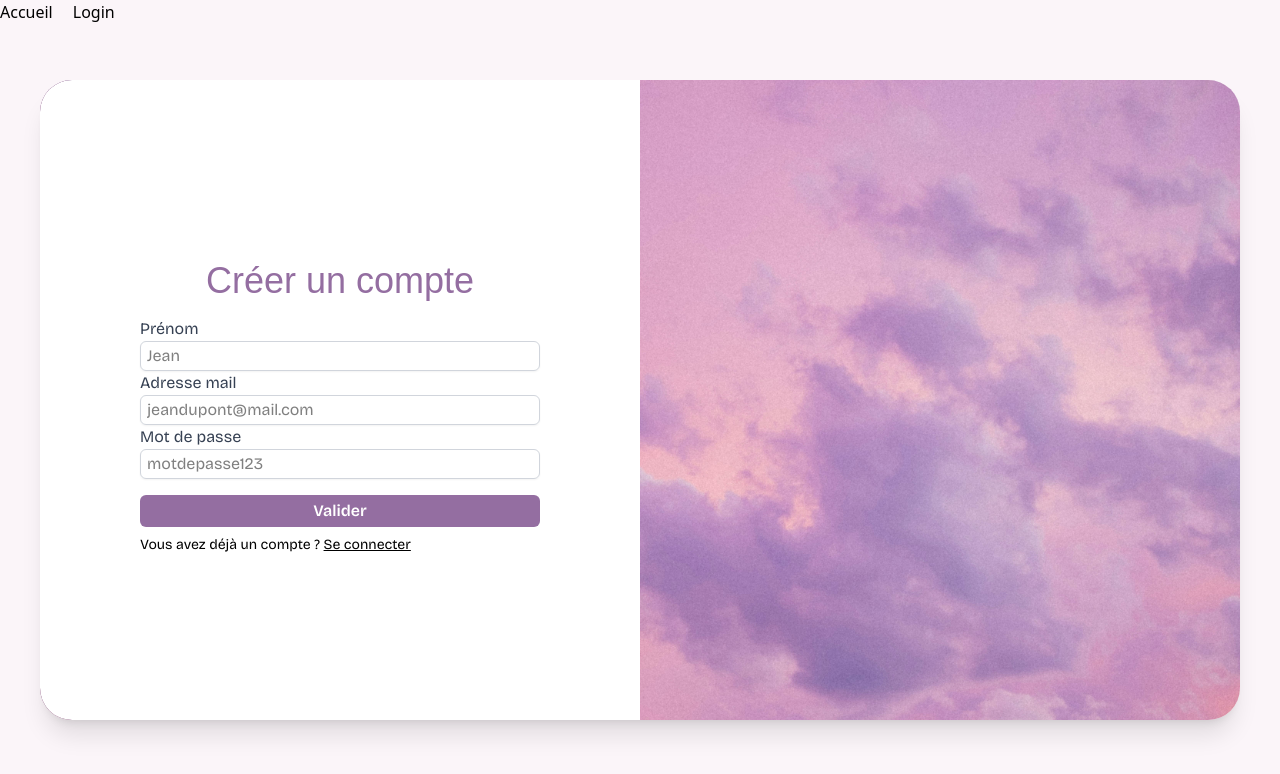
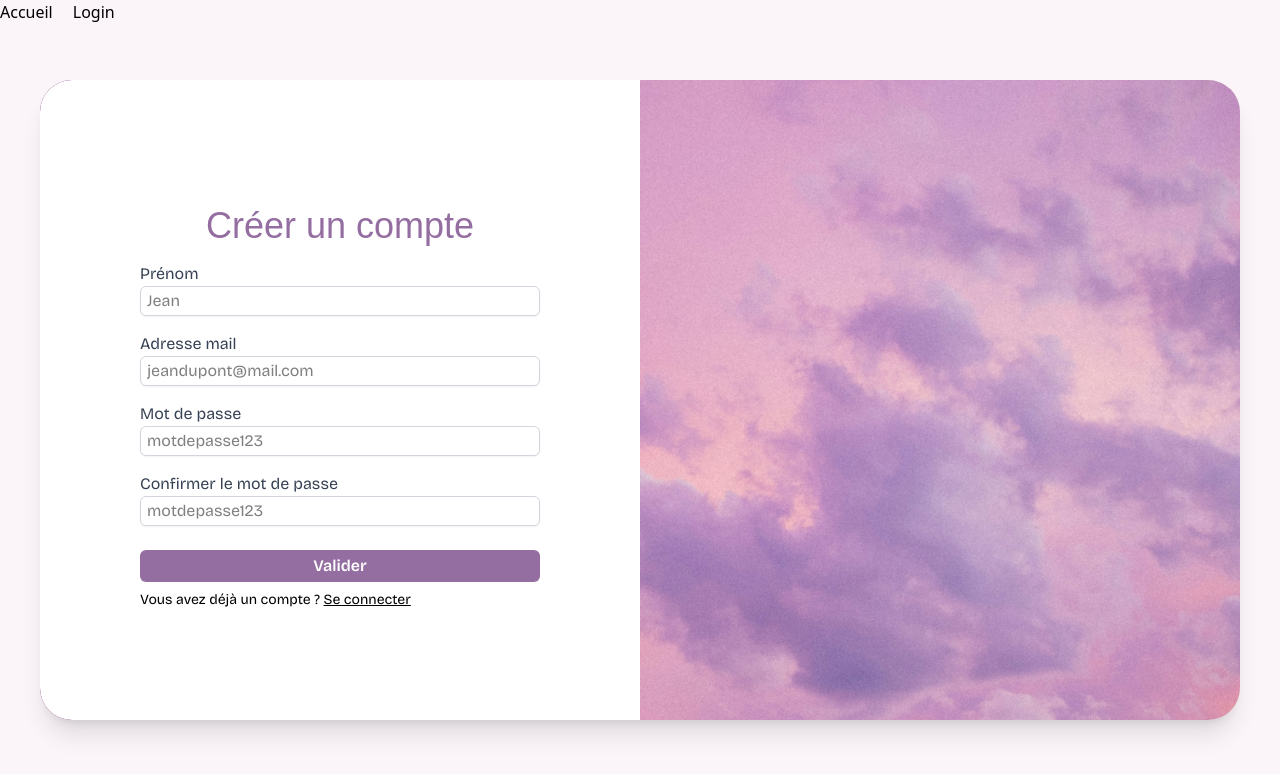
Before and after one commit to Nathmaxx/phinestia, a React (Vite) app: page /authentification/inscription in a window 1280 px wide. Shown: the top 774 px of the page. Built offline with nearby package versions, Linux system fonts and the light colour scheme; no server answers; a web font is replaced by a local one.

Commit message:
Mise à jour des composants de formulaire : ajout de la gestion du mot de passe et confirmation, ajustement des classes CSS pour les espaces, et création d'un nouveau composant PasswordInput.

```diff
--- /dev/null
+++ b/src/components/Inputs/PasswordInput.tsx
@@ -0,0 +1,9 @@
+
+
+const PasswordInput = () => {
+	return (
+		<div>PasswordInput</div>
+	)
+}
+
+export default PasswordInput
--- a/src/components/Inputs/TextInput.tsx
+++ b/src/components/Inputs/TextInput.tsx
@@ -18,7 +18,7 @@ const TextInput = ({ value, setValue, placeholder, className, password = false }
 			value={value}
 			onChange={(e) => handleChange(e.target.value)}
 			type={password ? "password" : "text"}
-			className={`w-full border border-gray-300 rounded-md outline-none py-0.5 px-1.5 shadow-xs ${className}`}
+			className={`w-full border border-gray-300 rounded-md outline-none py-0.5 px-1.5 shadow-xs ${password ? "tracking-widest" : ""} ${className}`}
 			placeholder={placeholder}
 		/>
 	)
--- a/src/components/forms/LoginForm.tsx
+++ b/src/components/forms/LoginForm.tsx
@@ -6,10 +6,10 @@ import { useAuth } from "../../hooks/useAuthContext"
 
 type LoginFormProps = {
 	className?: string
-	gap?: number
+	gap?: string
 }
 
-const LoginForm = ({ className, gap = 4 }: LoginFormProps) => {
+const LoginForm = ({ className, gap = "mb-4" }: LoginFormProps) => {
 
 	const { login } = useAuth()
 
@@ -42,7 +42,7 @@ const LoginForm = ({ className, gap = 4 }: LoginFormProps) => {
 				value={userInfos.email}
 				setValue={(value: string) => setInfo("email", value)}
 				placeholder="jeandupont@mail.com"
-				className={`mb-${gap}`}
+				className={gap}
 			/>
 
 			<p className="text-gray-700">Mot de passe</p>
@@ -52,10 +52,10 @@ const LoginForm = ({ className, gap = 4 }: LoginFormProps) => {
 				placeholder="************"
 				password
 			/>
-			<p className={`mb-${gap} text-sm mt-1.5 cursor-pointer hover:underline`}>Mot de passe oublié ?</p>
+			<p className={`${gap} text-sm mt-1.5 cursor-pointer hover:underline`}>Mot de passe oublié ?</p>
 
 
-			<SubmitButton className="flex items-center justify-center mt-4">
+			<SubmitButton className="flex items-center justify-center mt-2">
 				<span>Connexion</span>
 			</SubmitButton>
 		</form>
--- a/src/components/forms/SignInForm.tsx
+++ b/src/components/forms/SignInForm.tsx
@@ -5,15 +5,16 @@ import SubmitButton from "../SubmitButton"
 
 type SignInFormProps = {
 	className?: string
-	gap?: number
+	gap?: string
 }
 
-const SignInForm = ({ className, gap = 4 }: SignInFormProps) => {
+const SignInForm = ({ className, gap = "mb-4" }: SignInFormProps) => {
 
 	const [userInfos, setUserInfos] = useState({
 		firstName: "",
 		email: "",
-		password: ""
+		password: "",
+		confirmPassword: ""
 	})
 
 	const setInfo = (type: keyof SignInInfos, value: string) => {
@@ -39,7 +40,7 @@ const SignInForm = ({ className, gap = 4 }: SignInFormProps) => {
 				value={userInfos.firstName}
 				setValue={(value: string) => setInfo("firstName", value)}
 				placeholder="Jean"
-				className={`mb-${gap}`}
+				className={gap}
 			/>
 
 			<p className="text-gray-700">Adresse mail</p>
@@ -47,7 +48,7 @@ const SignInForm = ({ className, gap = 4 }: SignInFormProps) => {
 				value={userInfos.email}
 				setValue={(value: string) => setInfo("email", value)}
 				placeholder="jeandupont@mail.com"
-				className={`mb-${gap}`}
+				className={gap}
 			/>
 
 			<p className="text-gray-700">Mot de passe</p>
@@ -55,10 +56,18 @@ const SignInForm = ({ className, gap = 4 }: SignInFormProps) => {
 				value={userInfos.password}
 				setValue={(value: string) => setInfo("password", value)}
 				placeholder="motdepasse123"
-				className={`mb-${gap}`}
+				className={gap}
 			/>
 
-			<SubmitButton className="flex items-center justify-center group mt-4">
+			<p className="text-gray-700">Confirmer le mot de passe</p>
+			<TextInput
+				value={userInfos.confirmPassword}
+				setValue={(value: string) => setInfo("confirmPassword", value)}
+				placeholder="motdepasse123"
+				className={gap}
+			/>
+
+			<SubmitButton className="flex items-center justify-center group mt-2">
 				<span>Valider</span>
 			</SubmitButton>
 		</form>
--- a/src/contexts/AuthContext.tsx
+++ b/src/contexts/AuthContext.tsx
@@ -28,6 +28,10 @@ export const AuthProvider = ({ children }: ExpenseProviderProps) => {
 		try {
 			const response = await api.get("/auth/check-auth")
 			console.log(response)
+			if (response && response.data.user) {
+				const user = response.data.user as UserContextInfos
+				setUserInfos(user)
+			}
 			return { success: true, message: "Utilisateur connecté" }
 		} catch (error) {
 			return catchError(error, "Imporrible de vérifier l'authentification")
--- a/src/pages/Authentication.tsx
+++ b/src/pages/Authentication.tsx
@@ -60,14 +60,14 @@ const Authentication = ({ method = "signin" }: AuthenticationProps) => {
 					>
 						{currentMethod === "signin" ? (
 							<>
-								<SignInForm className="w-full" gap={6} />
+								<SignInForm className="w-full" />
 								<p className="mt-2 text-sm font-bricolage cursor-pointer" onClick={handleToggle}>
 									Vous avez déjà un compte ? <span className="underline">Se connecter</span>
 								</p>
 							</>
 						) : (
 							<>
-								<LoginForm className="w-full" gap={6} />
+								<LoginForm className="w-full" />
 								<p className="mt-2 text-sm font-bricolage cursor-pointer" onClick={handleToggle} >
 									Pas encore de compte ? <span className="underline">S'inscrire</span>
 								</p>
--- a/src/types/user.ts
+++ b/src/types/user.ts
@@ -4,7 +4,7 @@ export type LoginInfos = {
 	password: string
 }
 
-export type SignInInfos = LoginInfos & { firstName: string }
+export type SignInInfos = LoginInfos & { firstName: string, confirmPassword: string }
 
 export type UserContextInfos = {
 	id: string
```
